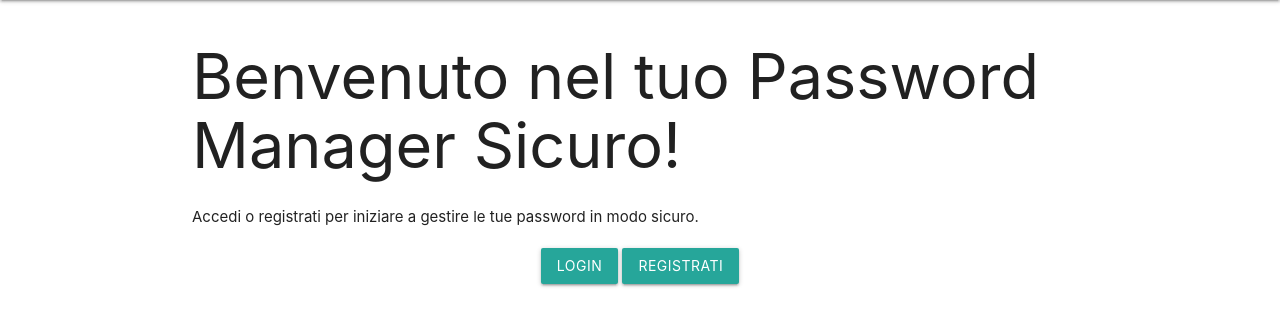
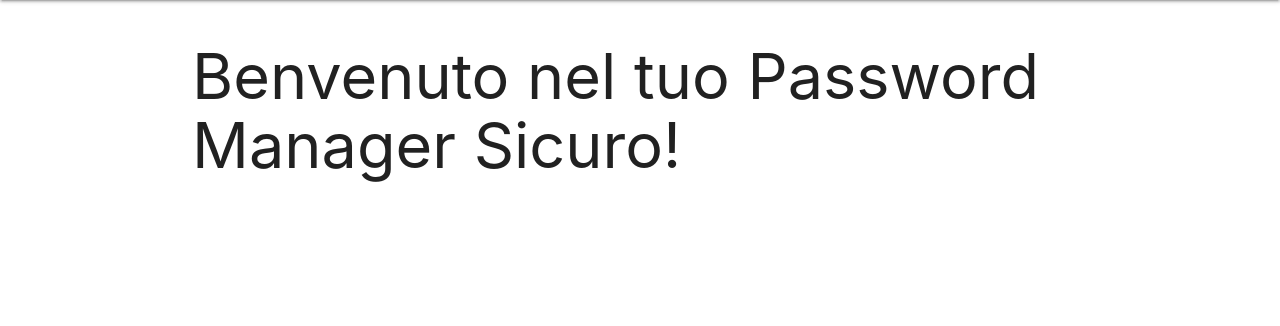
Before and after one commit to bigmauri/password-manager, a Flask app: page / in a window 1280 px wide. Shown: the part 64-390 px from the top of the page. Run offline with Flask 3, Linux system fonts and the light colour scheme; a user stored in the database is signed in; tables that the repository leaves empty hold one stand-in row (values such as "Sample post").

Commit message:
feat: manage index.html page if user is authenticated

```diff
--- a/templates/index.html
+++ b/templates/index.html
@@ -1,9 +1,13 @@
 {% extends "base.html" %}
 {% block content %}
     <h1>Benvenuto nel tuo Password Manager Sicuro!</h1>
-    <p>Accedi o registrati per iniziare a gestire le tue password in modo sicuro.</p>
-    <div style="text-align: center; margin-top: 20px;">
-        <a href="{{ url_for('login') }}" class="btn">Login</a>
-        <a href="{{ url_for('register') }}" class="btn">Registrati</a>
-    </div>
+
+    {% if not current_user.is_authenticated %}
+        <p>Accedi o registrati per iniziare a gestire le tue password in modo sicuro.</p>
+        <div style="text-align: center; margin-top: 20px;">
+            <a href="{{ url_for('login') }}" class="btn">Login</a>
+            <a href="{{ url_for('register') }}" class="btn">Registrati</a>
+        </div>
+    {% endif %}
+
 {% endblock %}
```
